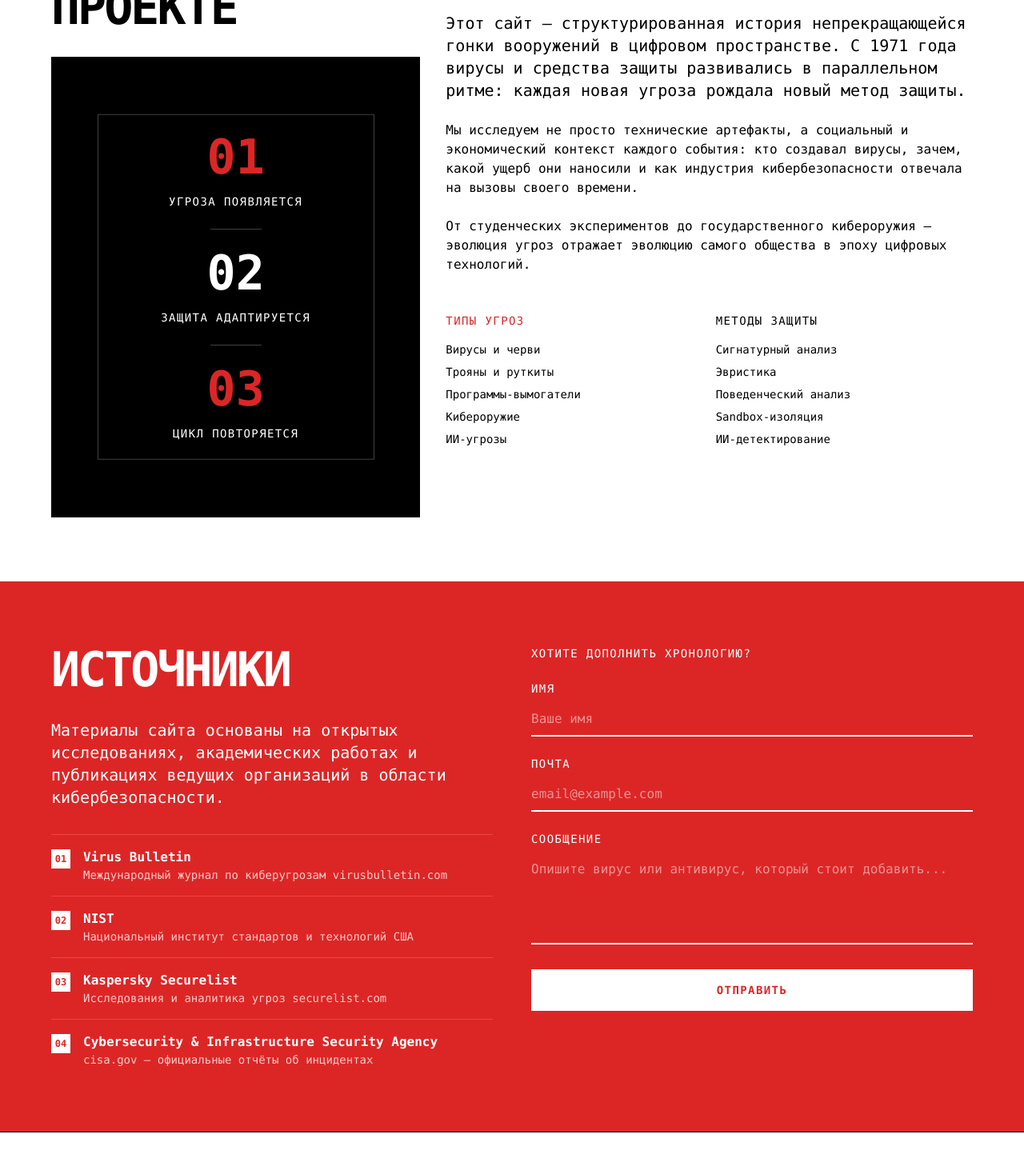
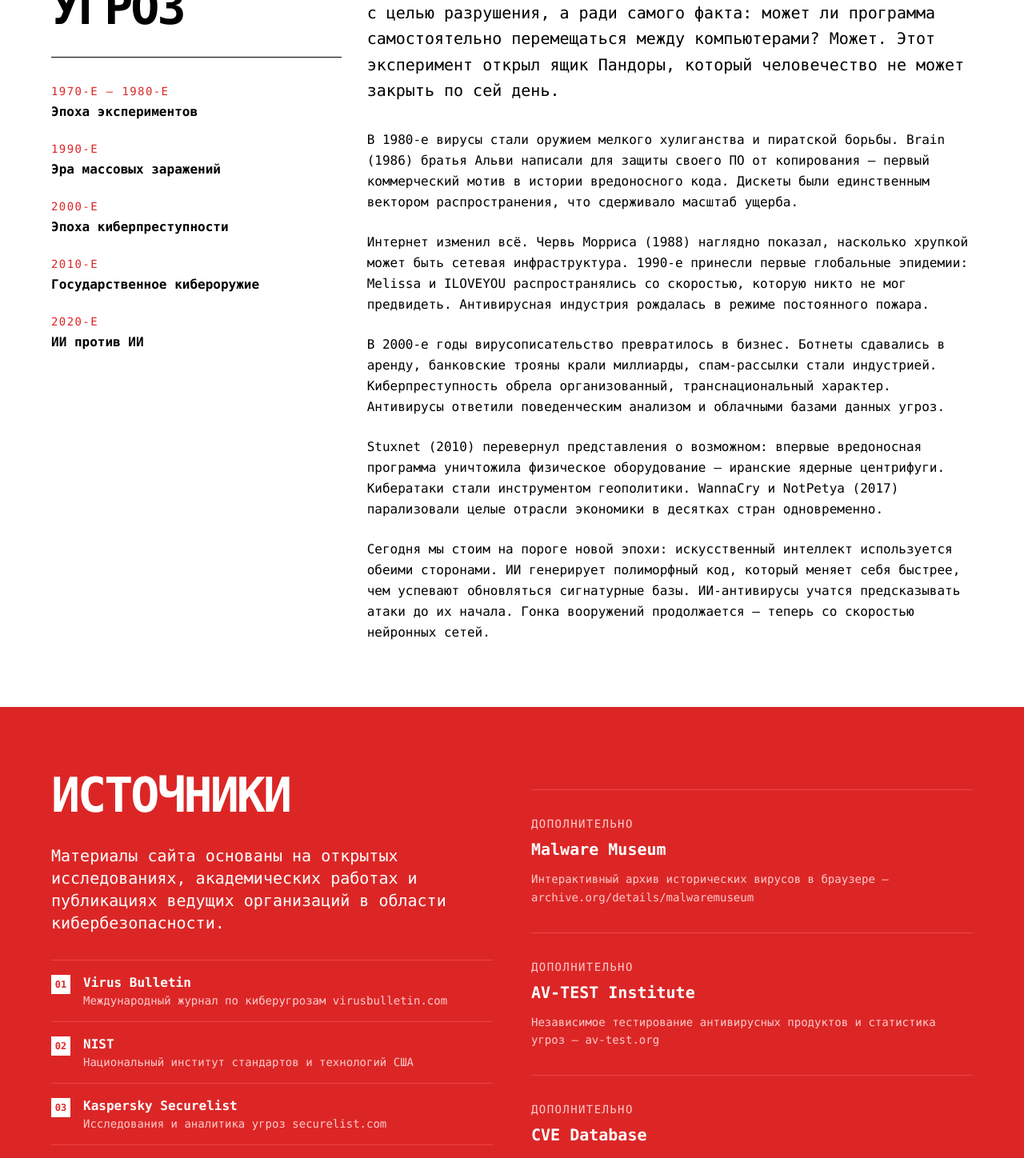
Before and after one commit to pr-poehali-dev/project-zenith-flight, a React (Vite) app: page / in a window 1280 px wide. Shown: the part 3320-4768 px from the top of the page at 80% size. Built offline with nearby package versions, Linux system fonts and the light colour scheme.

Commit message:
Изменить описание проекта и источники

```diff
--- a/src/pages/Index.tsx
+++ b/src/pages/Index.tsx
@@ -269,54 +269,50 @@ export default function Index() {
       <section id="about" className="py-20 px-4 md:px-8">
         <div className="container mx-auto">
           <div className="grid grid-cols-12 gap-8">
-            <div className="col-span-12 md:col-span-5">
-              <h2 className="text-6xl font-bold tracking-tighter mb-8">О<br />ПРОЕКТЕ</h2>
-              <div className="aspect-[4/5] bg-black relative mb-8 md:mb-0 flex items-center justify-center">
-                <div className="text-center px-8">
-                  <div className="text-red-600 text-6xl font-bold mb-4">01</div>
-                  <div className="text-white text-sm uppercase tracking-widest">Угроза появляется</div>
-                  <div className="my-6 border-t border-neutral-700 w-16 mx-auto"></div>
-                  <div className="text-white text-6xl font-bold mb-4">02</div>
-                  <div className="text-white text-sm uppercase tracking-widest">Защита адаптируется</div>
-                  <div className="my-6 border-t border-neutral-700 w-16 mx-auto"></div>
-                  <div className="text-red-600 text-6xl font-bold mb-4">03</div>
-                  <div className="text-white text-sm uppercase tracking-widest">Цикл повторяется</div>
+            <div className="col-span-12 md:col-span-4">
+              <h2 className="text-6xl font-bold tracking-tighter mb-8">РАЗВИТИЕ<br />УГРОЗ</h2>
+              <div className="border-t border-black pt-8 space-y-6">
+                <div>
+                  <div className="text-red-600 text-sm uppercase tracking-widest mb-1">1970-е — 1980-е</div>
+                  <div className="font-bold">Эпоха экспериментов</div>
                 </div>
-                <div className="absolute top-1/2 left-1/2 transform -translate-x-1/2 -translate-y-1/2 w-3/4 h-3/4 border border-neutral-700 pointer-events-none"></div>
+                <div>
+                  <div className="text-red-600 text-sm uppercase tracking-widest mb-1">1990-е</div>
+                  <div className="font-bold">Эра массовых заражений</div>
+                </div>
+                <div>
+                  <div className="text-red-600 text-sm uppercase tracking-widest mb-1">2000-е</div>
+                  <div className="font-bold">Эпоха киберпреступности</div>
+                </div>
+                <div>
+                  <div className="text-red-600 text-sm uppercase tracking-widest mb-1">2010-е</div>
+                  <div className="font-bold">Государственное кибероружие</div>
+                </div>
+                <div>
+                  <div className="text-red-600 text-sm uppercase tracking-widest mb-1">2020-е</div>
+                  <div className="font-bold">ИИ против ИИ</div>
+                </div>
               </div>
             </div>
-            <div className="col-span-12 md:col-span-7 md:pt-24">
-              <p className="text-xl mb-6">
-                Этот сайт — структурированная история непрекращающейся гонки вооружений в цифровом пространстве. С 1971 года вирусы и средства защиты развивались в параллельном ритме: каждая новая угроза рождала новый метод защиты.
+            <div className="col-span-12 md:col-span-8 md:pt-4">
+              <p className="text-xl mb-8 leading-relaxed">
+                История вредоносных программ начиналась как академический курьёз. В 1971 году программист Боб Томас создал Creeper — не с целью разрушения, а ради самого факта: может ли программа самостоятельно перемещаться между компьютерами? Может. Этот эксперимент открыл ящик Пандоры, который человечество не может закрыть по сей день.
               </p>
-              <p className="mb-6">
-                Мы исследуем не просто технические артефакты, а социальный и экономический контекст каждого события: кто создавал вирусы, зачем, какой ущерб они наносили и как индустрия кибербезопасности отвечала на вызовы своего времени.
+              <p className="mb-6 leading-relaxed">
+                В 1980-е вирусы стали оружием мелкого хулиганства и пиратской борьбы. Brain (1986) братья Альви написали для защиты своего ПО от копирования — первый коммерческий мотив в истории вредоносного кода. Дискеты были единственным вектором распространения, что сдерживало масштаб ущерба.
               </p>
-              <p className="mb-6">
-                От студенческих экспериментов до государственного кибероружия — эволюция угроз отражает эволюцию самого общества в эпоху цифровых технологий.
+              <p className="mb-6 leading-relaxed">
+                Интернет изменил всё. Червь Морриса (1988) наглядно показал, насколько хрупкой может быть сетевая инфраструктура. 1990-е принесли первые глобальные эпидемии: Melissa и ILOVEYOU распространялись со скоростью, которую никто не мог предвидеть. Антивирусная индустрия рождалась в режиме постоянного пожара.
               </p>
-              <div className="grid grid-cols-2 gap-4 mt-12">
-                <div>
-                  <h3 className="text-sm uppercase tracking-widest mb-4 text-red-600">Типы угроз</h3>
-                  <ul className="space-y-2 text-sm">
-                    <li>Вирусы и черви</li>
-                    <li>Трояны и руткиты</li>
-                    <li>Программы-вымогатели</li>
-                    <li>Кибероружие</li>
-                    <li>ИИ-угрозы</li>
-                  </ul>
-                </div>
-                <div>
-                  <h3 className="text-sm uppercase tracking-widest mb-4">Методы защиты</h3>
-                  <ul className="space-y-2 text-sm">
-                    <li>Сигнатурный анализ</li>
-                    <li>Эвристика</li>
-                    <li>Поведенческий анализ</li>
-                    <li>Sandbox-изоляция</li>
-                    <li>ИИ-детектирование</li>
-                  </ul>
-                </div>
-              </div>
+              <p className="mb-6 leading-relaxed">
+                В 2000-е годы вирусописательство превратилось в бизнес. Ботнеты сдавались в аренду, банковские трояны крали миллиарды, спам-рассылки стали индустрией. Киберпреступность обрела организованный, транснациональный характер. Антивирусы ответили поведенческим анализом и облачными базами данных угроз.
+              </p>
+              <p className="mb-6 leading-relaxed">
+                Stuxnet (2010) перевернул представления о возможном: впервые вредоносная программа уничтожила физическое оборудование — иранские ядерные центрифуги. Кибератаки стали инструментом геополитики. WannaCry и NotPetya (2017) парализовали целые отрасли экономики в десятках стран одновременно.
+              </p>
+              <p className="leading-relaxed">
+                Сегодня мы стоим на пороге новой эпохи: искусственный интеллект используется обеими сторонами. ИИ генерирует полиморфный код, который меняет себя быстрее, чем успевают обновляться сигнатурные базы. ИИ-антивирусы учатся предсказывать атаки до их начала. Гонка вооружений продолжается — теперь со скоростью нейронных сетей.
+              </p>
             </div>
           </div>
         </div>
@@ -362,50 +358,23 @@ export default function Index() {
                 </div>
               </div>
             </div>
-            <div className="flex flex-col justify-between">
-              <div>
-                <h3 className="text-sm uppercase tracking-widest mb-6">Хотите дополнить хронологию?</h3>
-                <form className="space-y-6">
-                  <div>
-                    <label htmlFor="name" className="block text-sm uppercase tracking-widest mb-2">
-                      Имя
-                    </label>
-                    <input
-                      type="text"
-                      id="name"
-                      className="w-full bg-transparent border-b-2 border-white py-2 px-0 focus:outline-none focus:border-black placeholder-white/50"
-                      placeholder="Ваше имя"
-                    />
-                  </div>
-                  <div>
-                    <label htmlFor="email" className="block text-sm uppercase tracking-widest mb-2">
-                      Почта
-                    </label>
-                    <input
-                      type="email"
-                      id="email"
-                      className="w-full bg-transparent border-b-2 border-white py-2 px-0 focus:outline-none focus:border-black placeholder-white/50"
-                      placeholder="email@example.com"
-                    />
-                  </div>
-                  <div>
-                    <label htmlFor="message" className="block text-sm uppercase tracking-widest mb-2">
-                      Сообщение
-                    </label>
-                    <textarea
-                      id="message"
-                      rows={4}
-                      className="w-full bg-transparent border-b-2 border-white py-2 px-0 focus:outline-none focus:border-black placeholder-white/50 resize-none"
-                      placeholder="Опишите вирус или антивирус, который стоит добавить..."
-                    />
-                  </div>
-                  <button
-                    type="submit"
-                    className="w-full bg-white text-red-600 py-4 text-sm uppercase tracking-widest font-bold hover:bg-black hover:text-white transition-colors duration-300"
-                  >
-                    Отправить
-                  </button>
-                </form>
+            <div className="flex flex-col justify-center">
+              <div className="border-t border-red-500 pt-8 space-y-8">
+                <div>
+                  <div className="text-red-200 text-sm uppercase tracking-widest mb-2">Дополнительно</div>
+                  <div className="font-bold text-xl mb-3">Malware Museum</div>
+                  <div className="text-red-200 text-sm leading-relaxed">Интерактивный архив исторических вирусов в браузере — archive.org/details/malwaremuseum</div>
+                </div>
+                <div className="border-t border-red-500 pt-8">
+                  <div className="text-red-200 text-sm uppercase tracking-widest mb-2">Дополнительно</div>
+                  <div className="font-bold text-xl mb-3">AV-TEST Institute</div>
+                  <div className="text-red-200 text-sm leading-relaxed">Независимое тестирование антивирусных продуктов и статистика угроз — av-test.org</div>
+                </div>
+                <div className="border-t border-red-500 pt-8">
+                  <div className="text-red-200 text-sm uppercase tracking-widest mb-2">Дополнительно</div>
+                  <div className="font-bold text-xl mb-3">CVE Database</div>
+                  <div className="text-red-200 text-sm leading-relaxed">Официальная база уязвимостей и угроз — cve.mitre.org</div>
+                </div>
               </div>
             </div>
           </div>
```
